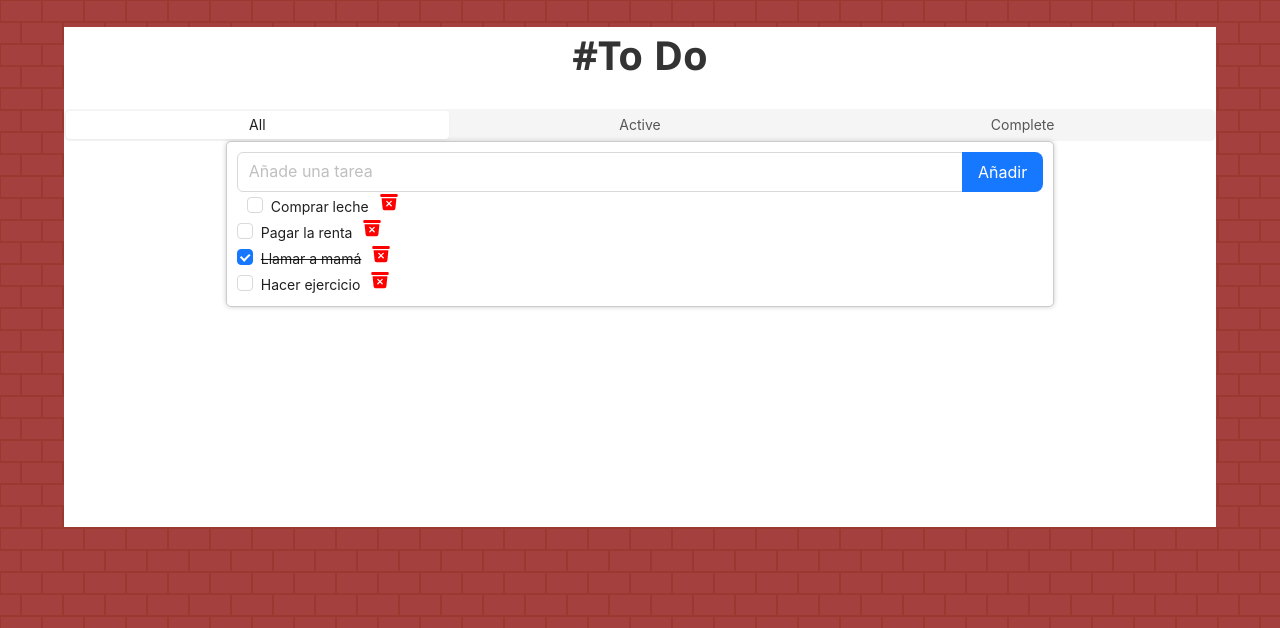
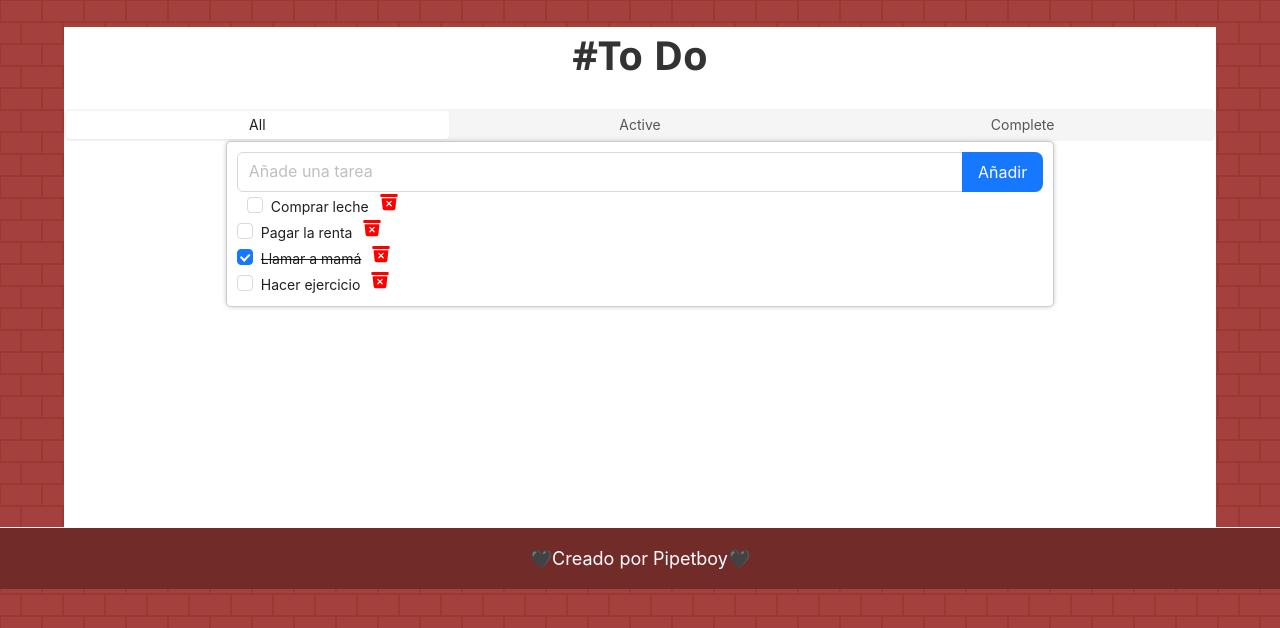
Before and after one commit to pipetboy2001/To-Do-app, a React (Create React App) app: page / in a window 1280 px wide. Shown: the top 628 px of the page. Built offline with nearby package versions, Linux system fonts and the light colour scheme.

Commit message:
Feature: añadir Footer

```diff
--- a/src/App.js
+++ b/src/App.js
@@ -1,11 +1,13 @@
 import React from 'react';
 import  Todo  from './Components/Todo';
+import { Footer } from './Components/Footer';
 
 
 function App() {
   return (
     <div >
       <Todo/>
+      <Footer/>
     </div>
   );
 }
--- /dev/null
+++ b/src/Components/Footer.js
@@ -0,0 +1,12 @@
+import React from 'react';
+import './../Styles/Footer.css';
+
+export const Footer = () => {
+    return (
+        <div className="footer">
+            <p>
+                🖤Creado por <a href='https://github.com/pipetboy2001'>Pipetboy</a>🖤
+            </p>
+        </div>
+    );
+};
--- /dev/null
+++ b/src/Styles/Footer.css
@@ -0,0 +1,27 @@
+.footer {
+    background-color: #712c2a;
+    border-top: 1px solid #ffffff;
+    padding: 20px 0;
+    text-align: center;
+    font-size: 18px;
+
+}
+
+.footer p {
+    margin: 0;
+    color: #ffffff;
+}
+
+.footer a {
+    color: #ffffff;
+    text-decoration: none;
+}
+
+.footer img {
+    width: 100%;
+}
+
+.footer-column {
+    float: left;
+    width: 50%;
+}
```
